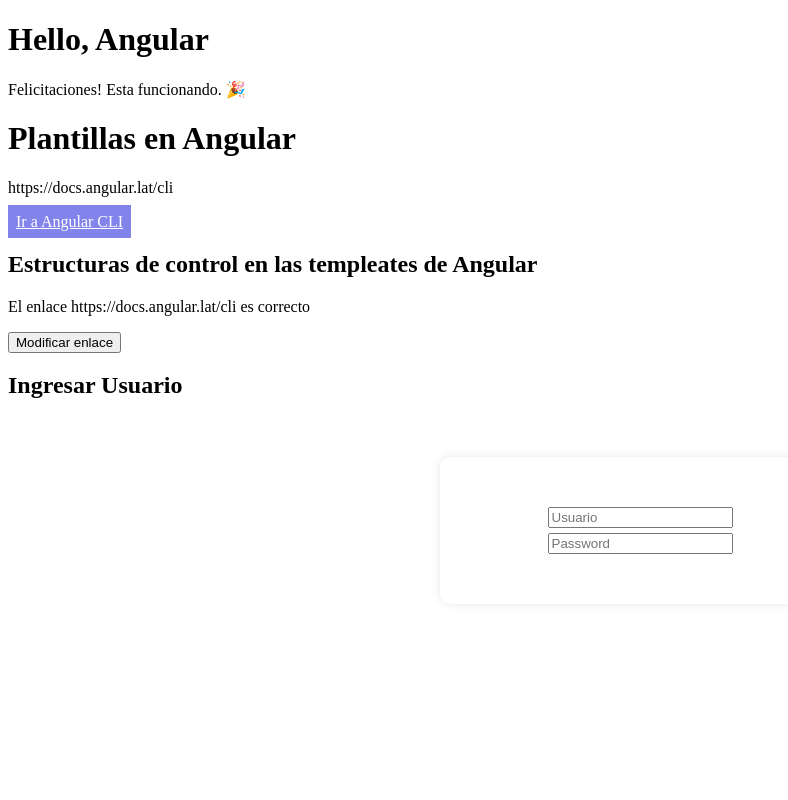
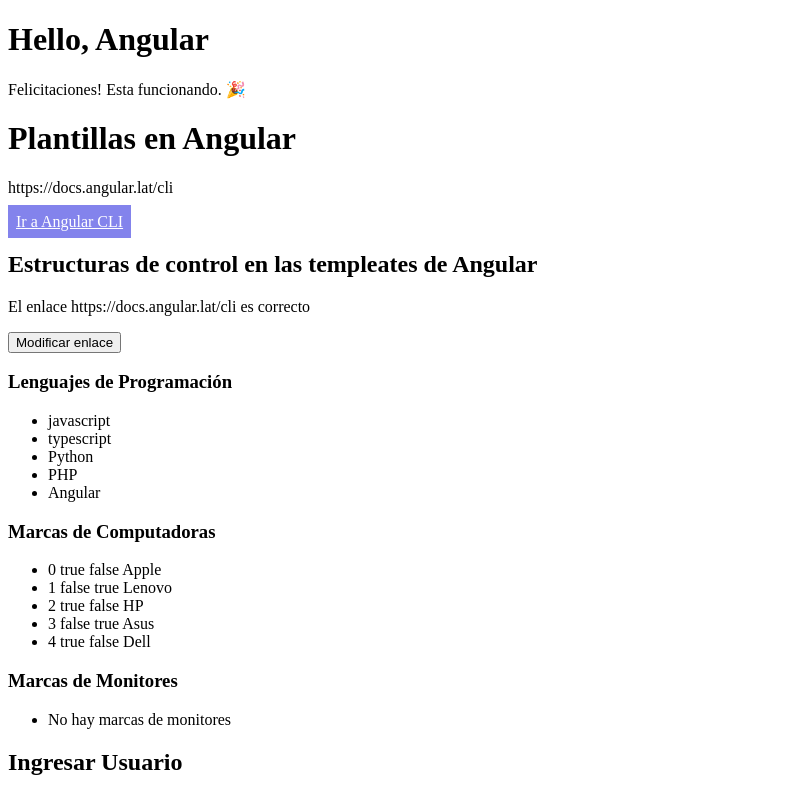
Before and after one commit to Juan8516/03.-Angular, an Angular app: page / in a window 1280 px wide. Shown: the top 800 px of the page, without its empty margins (0-788 px from the left). Built offline with nearby package versions, Linux system fonts and the light colour scheme.

Commit message:
estructuras de control bucle for

```diff
--- a/src/app/usuario/usuario.html
+++ b/src/app/usuario/usuario.html
@@ -15,6 +15,43 @@
 
 <button (click)="cambioRedireccion()">Modificar enlace</button>
 
+<h3>Lenguajes de Programación</h3>
+
+<ul>
+  @for(lenguajes of lenguajesProgramacion; track lenguajes) {
+    <li>{{lenguajes}}</li>
+  }
+</ul>
+
+<h3>Marcas de Computadoras</h3>
+
+<ul>
+  @for(marcas of marcasComputadoras; track marcas.id;
+     let indice = $index, contador = $count,
+    par = $even, impar = $odd) {
+
+    <li>{{indice}} {{par}} {{impar}} {{marcas.marca}}</li>
+
+  } @empty {
+    <li>No hay marcas de computadoras</li>
+  }
+</ul>
+
+<h3>Marcas de Monitores</h3>
+
+<ul>
+  @for(marcas of marcasMonitores; track marcas.id;
+     let indice = $index, contador = $count,
+    par = $even, impar = $odd) {
+
+    <li>{{indice}} {{par}} {{impar}} {{marcas.marca}}</li>
+
+  } @empty {
+    <li>No hay marcas de monitores</li>
+  }
+</ul>
+
+
 <h2>Ingresar Usuario</h2>
 
 <br>
--- a/src/app/usuario/usuario.ts
+++ b/src/app/usuario/usuario.ts
@@ -9,6 +9,28 @@
 export class Usuario {
 
   webCliReference = "https://docs.angular.lat/cli"
+
+  lenguajesProgramacion: string[] = [
+    "javascript",
+    "typescript",
+    "Python",
+    "PHP",
+    "Angular",
+  ]
+
+  marcasComputadoras: {id: number, marca: string}[] = [
+    {id: 1, marca: "Apple"},
+    {id: 2, marca: "Lenovo"},
+    {id: 3, marca: "HP"},
+    {id: 4, marca: "Asus"},
+    {id: 5, marca: "Dell"},
+  ]
+
+  marcasMonitores: {id: number, marca: string}[] = [];
+
+  ngOnInit() {
+    this.marcasMonitores = [];
+  }
 
   redirigir = true;
 
```
